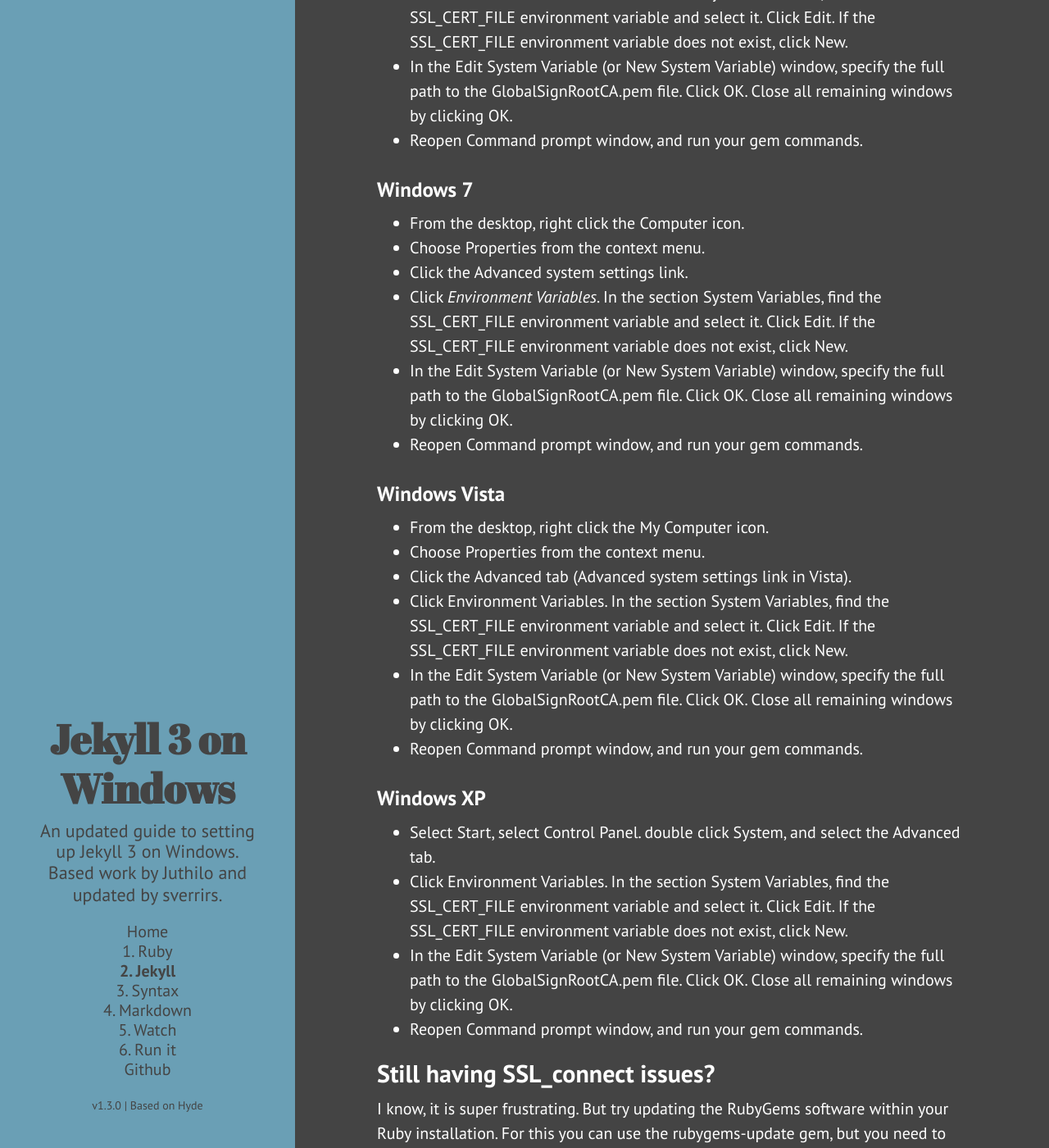
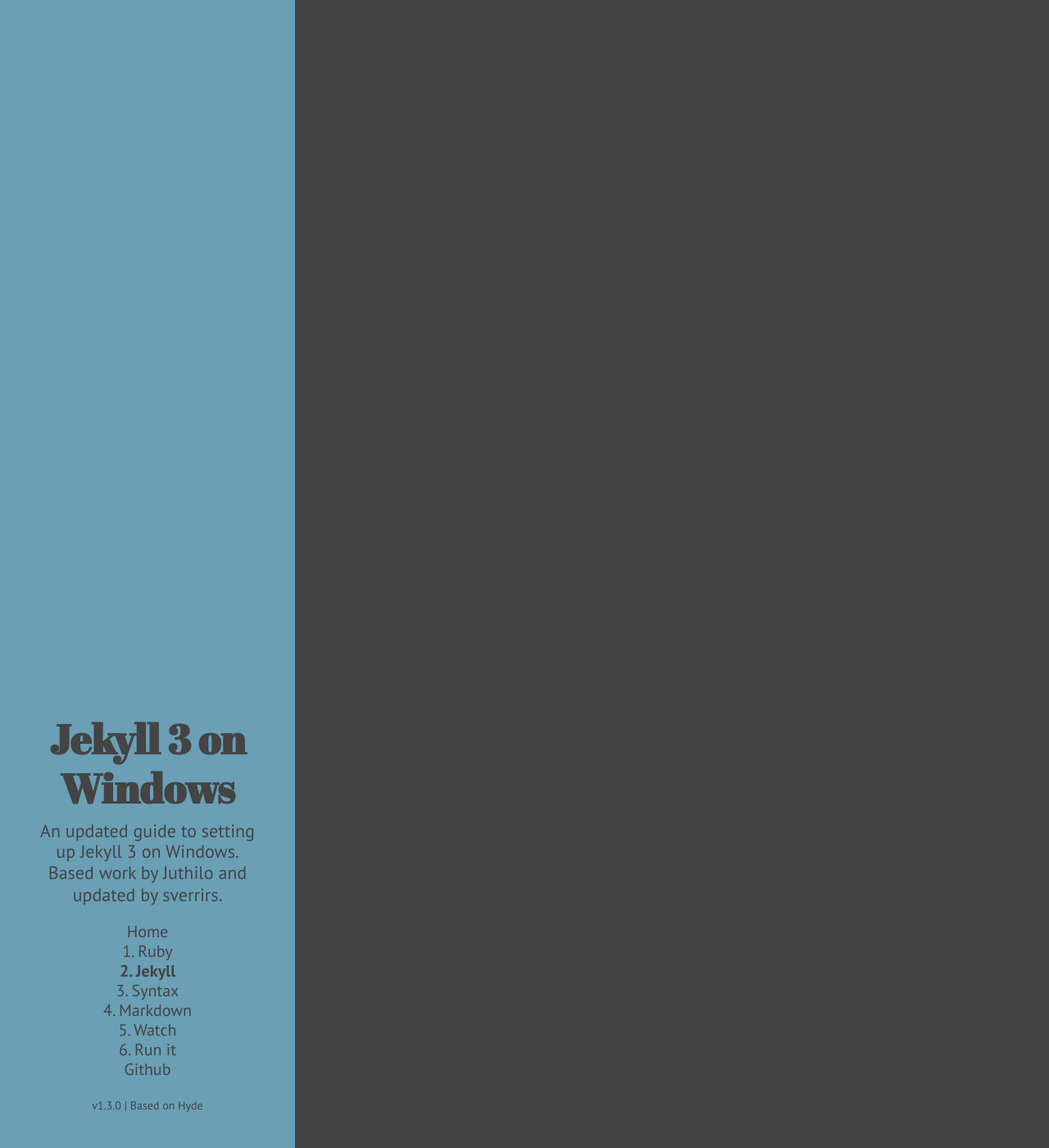
Before and after one commit to sverrirs/jekyllonwindows, a Jekyll site: the page built from 2-jekyll-gem.md, in a window 1280 px wide and 1400 px high, scrolled down 2143 px. Shown: the whole window at 82% size. Built offline with Jekyll 4.4.1, drawn with Linux system fonts in a browser that asks for light colours; comment, search, counter and statistics services are not loaded; some of the changed text lies outside the part shown.

Commit message:
Reordering detail information to sub pages, fixing wording. Referencing new pagination gem

````diff
--- a/2-jekyll-gem.md
+++ b/2-jekyll-gem.md
@@ -37,90 +39,17 @@ You can specify a username and password as well
 gem install --http-proxy http://USER:PASSWORD@PROXY.ADDRESS:PORT jekyll bundler
 ```
 
-You can make these settings permanent by setting your `HTTP_PROXY` environment variable to the same proxy value (see below how to set environment variables on Windows)
+You can make these settings permanent by setting your `HTTP_PROXY` [environment variable](2x-jekyll-gem-windows-path) to the same proxy value.
 
 ```
 SET HTTP_PROXY=http://USER:PASSWORD@PROXY.ADDRESS:PORT
 ```
 
-
-## SSL_connect error
-You can encounter an SSL_connect error when issuing `gem install` similar to
-
-```
-ERROR: Could not find a valid gem 'jekyll' (>= 0), here is why:
-Unable to download data from https://rubygems.org/
-- SSL_connect returned=1 errno=0 state=SSLv3 read server certificate B: certificate verify failed (https://rubygems.org/latest_specs.4.8.gz)
-```
-
-To fix this issue download the `GlobalSignRootCA.pem` from <a href="https://raw.githubusercontent.com/rubygems/rubygems/master/lib/rubygems/ssl_certs/index.rubygems.org/GlobalSignRootCA.pem">Github</a> and place it in a folder inside your ruby install folder, e.g. `%RUBY_DIR%\ssl_cert\`
-
-Then execute the following command in your console to test
-```
-SET SSL_CERT_FILE=%RUBY_DIR%\ssl_cert\GlobalSignRootCA.pem
-```
-Replacing _%RUBY_DIR%_ with your actual path.
-
-Try issuing the `gem install` command again and if it works you should add a new environment variable `SSL_CERT_FILE` with this same path.
-
-More information about this issue can be found on [Luis Lavena's Gist](https://gist.github.com/luislavena/f064211759ee0f806c88).
-
-## Adding environment variables in Windows
-
-### Windows 10 and Windows 8
-* In Search, search for and then select: System (Control Panel)
-* Click the Advanced system settings link.
-* Click _Environment Variables_. In the section System Variables, find the SSL_CERT_FILE environment variable and select it. Click Edit. If the SSL_CERT_FILE environment variable does not exist, click New.
-* In the Edit System Variable (or New System Variable) window, specify the full path to the GlobalSignRootCA.pem file. Click OK. Close all remaining windows by clicking OK.
-* Reopen Command prompt window, and run your gem commands.
-
-### Windows 7
-* From the desktop, right click the Computer icon.
-* Choose Properties from the context menu.
-* Click the Advanced system settings link.
-* Click _Environment Variables_. In the section System Variables, find the SSL_CERT_FILE environment variable and select it. Click Edit. If the SSL_CERT_FILE environment variable does not exist, click New.
-* In the Edit System Variable (or New System Variable) window, specify the full path to the GlobalSignRootCA.pem file. Click OK. Close all remaining windows by clicking OK.
-* Reopen Command prompt window, and run your gem commands.
-
-### Windows Vista
-* From the desktop, right click the My Computer icon.
-* Choose Properties from the context menu.
-* Click the Advanced tab (Advanced system settings link in Vista).
-* Click Environment Variables. In the section System Variables, find the SSL_CERT_FILE environment variable and select it. Click Edit. If the SSL_CERT_FILE environment variable does not exist, click New.
-* In the Edit System Variable (or New System Variable) window, specify the full path to the GlobalSignRootCA.pem file. Click OK. Close all remaining windows by clicking OK.
-* Reopen Command prompt window, and run your gem commands.
-
-### Windows XP
-* Select Start, select Control Panel. double click System, and select the Advanced tab.
-* Click Environment Variables. In the section System Variables, find the SSL_CERT_FILE environment variable and select it. Click Edit. If the SSL_CERT_FILE environment variable does not exist, click New.
-* In the Edit System Variable (or New System Variable) window, specify the full path to the GlobalSignRootCA.pem file. Click OK. Close all remaining windows by clicking OK.
-* Reopen Command prompt window, and run your gem commands.
-
-## Still having SSL_connect issues?
-I know, it is super frustrating. But try updating the RubyGems software within your Ruby installation. For this you can use the rubygems-update gem, but you need to download it manually.
-
-* Find the version of RubyGems you have by issuing a `gem -v`. You are interested in the major and minor version, which are the first two numbers.
-> For example, if gem -v reports “2.4.5.1” then you care about the leading “2.4”
-
-* Now go to [rubygems.org/gems/rubygems-update/versions](https://rubygems.org/gems/rubygems-update/versions) and look for the rubygems-update that has the first two numbers matching your RubyGem version and the largest third number. For example, my gem -v reported “2.4.2”; the highest number I see for “2.4” is 2.4.8 so that’s the one I want.
-
-* Click the link for the rubygems-update version you want. That will take you to a page discussing that version of RubyGems. On the right side of the page there is sidebar that has a list of links. Click the “Download” link and save the gem file somewhere accessible to your command line.
-
-* Install the gem using `gem install --local ~\where-I-saved-it\rubygems-update-2.4.8.gem`.
-
-* Update RubyGems using the command `update_rubygems`. Then try `gem -v` again to see that the RubyGems version is updated to the version expected.
-
-* Uninstall rubygems-update using the command `gem uninstall rubygems-update -x`
-
-Try installing a gem. If it succeeds, you are done!
-
-> If you are still getting some kind of SSL or certificate error, then you will need to do the steps discussed above and download the latest `GlobalSignRootCA.pem` certificate.
-
-## Other useful GEMs
+## Useful GEMs
 There are many enhancements available for jekyll sites. Most of them are distributed in the form of GEMs. Below are a few that are most commonly required when installing custom themes:
 
 ```
-gem install jekyll-paginate
+gem install jekyll-paginate-v2
 gem install jekyll-feed
 gem install jekyll-gist
 ```
--- a/_includes/sidebar.html
+++ b/_includes/sidebar.html
@@ -11,9 +11,11 @@
       {% assign pages_list = site.pages | sort:"step" %}
       {% for node in pages_list %}
         {% if node.title != null %}
+        {% if node.step != null %}
           {% if node.layout == "page" %}
             <a class="sidebar-nav-item{% if page.url == node.url %} active{% endif %}" href="{{ node.url | prepend:site.baseurl }}">{{ node.step }}. {{ node.sidebar_title }}</a>
           {% endif %}
+        {% endif %}
         {% endif %}
       {% endfor %}
 
````
Also changed, not shown: other parts of 2-jekyll-gem.md (+2 -0 lines), 2x-jekyll-gem-sslerror.md (added, +51 -0 lines), 2x-jekyll-gem-windows-path.md (added, +41 -0 lines), 3-syntax-highlighting.md (+6 -3 lines).
